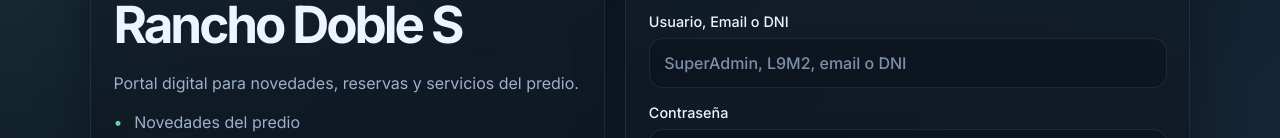
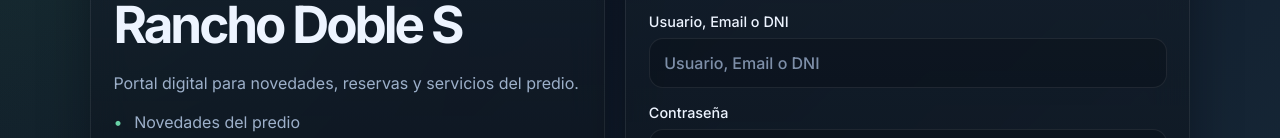
Before and after one commit to juminic-dot/ranchodobles, a website: page index.html in a window 1280 px wide. Shown: the part 183-321 px from the top of the page. Drawn offline with Linux system fonts and the light colour scheme.

Commit message:
chore: actualizar placeholder de inicio de sesion a 'Usuario, Email o DNI'

```diff
--- a/index.html
+++ b/index.html
@@ -54,7 +54,7 @@
 
               <label>
                 <span>Usuario, Email o DNI</span>
-                <input type="text" name="email" id="loginEmail" placeholder="SuperAdmin, L9M2, email o DNI" required autocomplete="username" />
+                <input type="text" name="email" id="loginEmail" placeholder="Usuario, Email o DNI" required autocomplete="username" />
               </label>
 
               <label>
```
